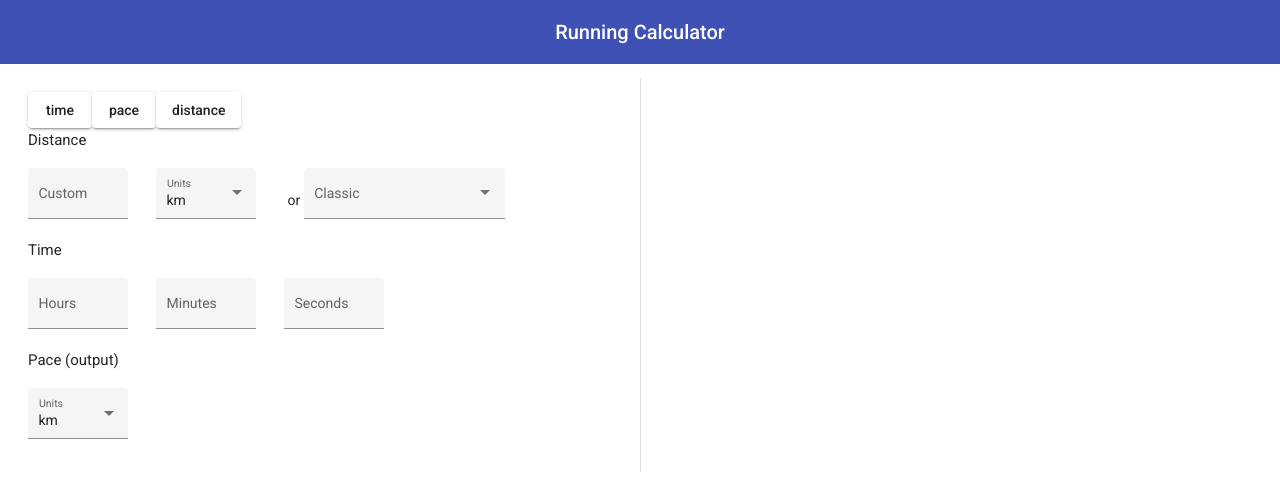
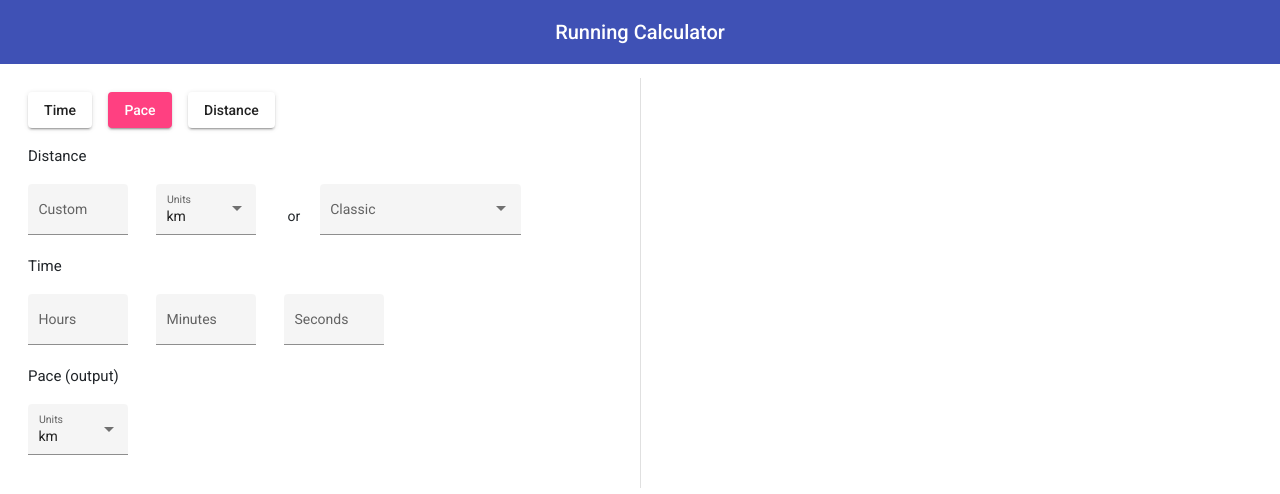
Before and after one commit to AlexHurrell/running-pace-calculator, an Angular app: page /calculate/1 in a window 1280 px wide. Shown: the top 494 px of the page. Built offline with nearby package versions, Linux system fonts and the light colour scheme.

Commit message:
small visual fixes

```diff
--- a/package.json
+++ b/package.json
@@ -17,11 +17,13 @@
     "@angular/core": "~12.1.0",
     "@angular/flex-layout": "^12.0.0-beta.34",
     "@angular/forms": "~12.1.0",
+    "@angular/localize": "~12.1.0",
     "@angular/material": "^12.2.2",
     "@angular/platform-browser": "~12.1.0",
     "@angular/platform-browser-dynamic": "~12.1.0",
     "@angular/router": "~12.1.0",
-    "bootstrap": "^5.1.0",
+    "@ng-bootstrap/ng-bootstrap": "^10.0.0",
+    "bootstrap": "^4.6.0",
     "rxjs": "~6.6.0",
     "tslib": "^2.2.0",
     "zone.js": "~0.11.4"
--- a/src/app/app.module.ts
+++ b/src/app/app.module.ts
@@ -4,6 +4,7 @@ import { AppComponent } from './app.component';
 import { NgModule } from '@angular/core';
 import { BrowserAnimationsModule } from '@angular/platform-browser/animations';
 import { MatToolbarModule } from '@angular/material/toolbar';
+import { NgbModule } from '@ng-bootstrap/ng-bootstrap';
 
 @NgModule({
   declarations: [AppComponent],
@@ -14,6 +15,7 @@ import { MatToolbarModule } from '@angular/material/toolbar';
     RunStepperModule,
     AppRoutingModule,
     MatToolbarModule,
+    NgbModule,
   ],
 })
 export class AppModule {}
--- a/src/app/modules/run-stepper/calculate-page/calculate-page.component.html
+++ b/src/app/modules/run-stepper/calculate-page/calculate-page.component.html
@@ -1,11 +1,32 @@
 <div class="calculation-results">
   <div class="input-area" [formGroup]="form">
-    <div>
-      <button [routerLink]="['../time']" mat-raised-button>time</button>
+    <div class="mb-3">
+      <button
+        class="mr-3"
+        [color]="choice === choices.Time ? 'accent' : ''"
+        [routerLink]="['../time']"
+        mat-raised-button
+      >
+        Time
+      </button>
 
-      <button [routerLink]="['../pace']" mat-raised-button>pace</button>
+      <button
+        class="mr-3"
+        [color]="choice === choices.Pace ? 'accent' : ''"
+        [routerLink]="['../pace']"
+        mat-raised-button
+      >
+        Pace
+      </button>
 
-      <button [routerLink]="['../distance']" mat-raised-button>distance</button>
+      <button
+        class="mr-3"
+        [color]="choice === choices.Distance ? 'accent' : ''"
+        [routerLink]="['../distance']"
+        mat-raised-button
+      >
+        Distance
+      </button>
     </div>
     <section
       class="distance"
@@ -34,7 +55,7 @@
           <mat-option value="mile">mile</mat-option>
         </mat-select>
       </mat-form-field>
-      <span class="mr-2"> or </span>
+      <span class="mr-2 pr-2"> or </span>
       <mat-form-field appearance="fill">
         <mat-label>Classic</mat-label>
         <mat-select
@@ -94,12 +115,24 @@
       <ng-container formGroupName="pace">
         <mat-form-field class="small-field" appearance="fill">
           <mat-label>Minutes</mat-label>
-          <input matInput max="59" type="number" formControlName="minutes" />
+          <input
+            matInput
+            max="59"
+            min="0"
+            type="number"
+            formControlName="minutes"
+          />
         </mat-form-field>
 
         <mat-form-field class="small-field" appearance="fill">
           <mat-label>Seconds</mat-label>
-          <input matInput max="59" type="number" formControlName="seconds" />
+          <input
+            matInput
+            max="59"
+            min="0"
+            type="number"
+            formControlName="seconds"
+          />
         </mat-form-field>
       </ng-container>
 
@@ -166,7 +199,10 @@
           >{{ this.form.value.time.minutes }} minutes</span
         >
         <span
-          *ngIf="this.form.value.time.minutes && this.form.value.time.seconds"
+          *ngIf="
+            (this.form.value.time.minutes && this.form.value.time.seconds) ||
+            (this.form.value.time.hours && this.form.value.time.seconds)
+          "
         >
           and
         </span>
@@ -239,7 +275,10 @@
           >{{ this.form.value.time.minutes }} minutes</span
         >
         <span
-          *ngIf="this.form.value.time.minutes && this.form.value.time.seconds"
+          *ngIf="
+            (this.form.value.time.minutes && this.form.value.time.seconds) ||
+            (this.form.value.time.hours && this.form.value.time.seconds)
+          "
         >
           and
         </span>
--- a/src/polyfills.ts
+++ b/src/polyfills.ts
@@ -1,3 +1,7 @@
+/***************************************************************************************************
+ * Load `$localize` onto the global scope - used if i18n tags appear in Angular templates.
+ */
+import '@angular/localize/init';
 /**
  * This file includes polyfills needed by Angular and is loaded before the app.
  * You can add your own extra polyfills to this file.
--- a/src/styles.scss
+++ b/src/styles.scss
@@ -9,4 +9,5 @@ body {
   font-family: Roboto, "Helvetica Neue", sans-serif;
 }
 
+/* Importing Bootstrap SCSS file. */
 @import "~bootstrap/scss/bootstrap";
```
Also changed, not shown: src/app/modules/run-stepper/calculate-page/calculate-page.component.ts (+2 -7 lines), src/app/modules/run-stepper/run-selection-page/run-selection-page.component.html (+0 -35 lines), 1 other file (tests, documents, lock files or other folders).
